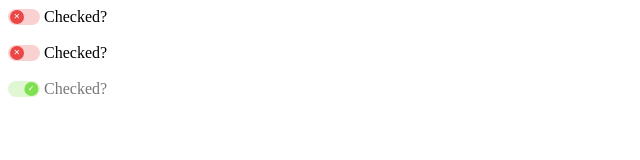
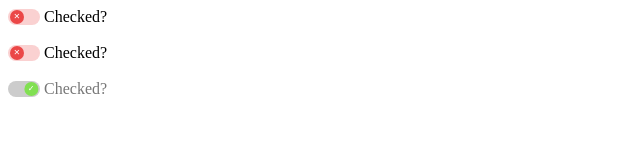
Before and after one commit to HazemSabry/css-slider-toggle, a plain HTML site: page index.html in a window 1280 px wide. Shown: the full height of the page, 0-640 px from the left. Drawn offline with Linux system fonts and the light colour scheme.

Commit message:
input[type="checkbox"].toggle:disabled + label::before

```diff
--- a/style.css
+++ b/style.css
@@ -56,3 +56,7 @@ input[type="checkbox"].toggle:checked + label::after {
 input[type="checkbox"].toggle:disabled + label {
   color: #777;
 }
+
+input[type="checkbox"].toggle:disabled + label::before {
+  background-color: #ccc;
+}
```
